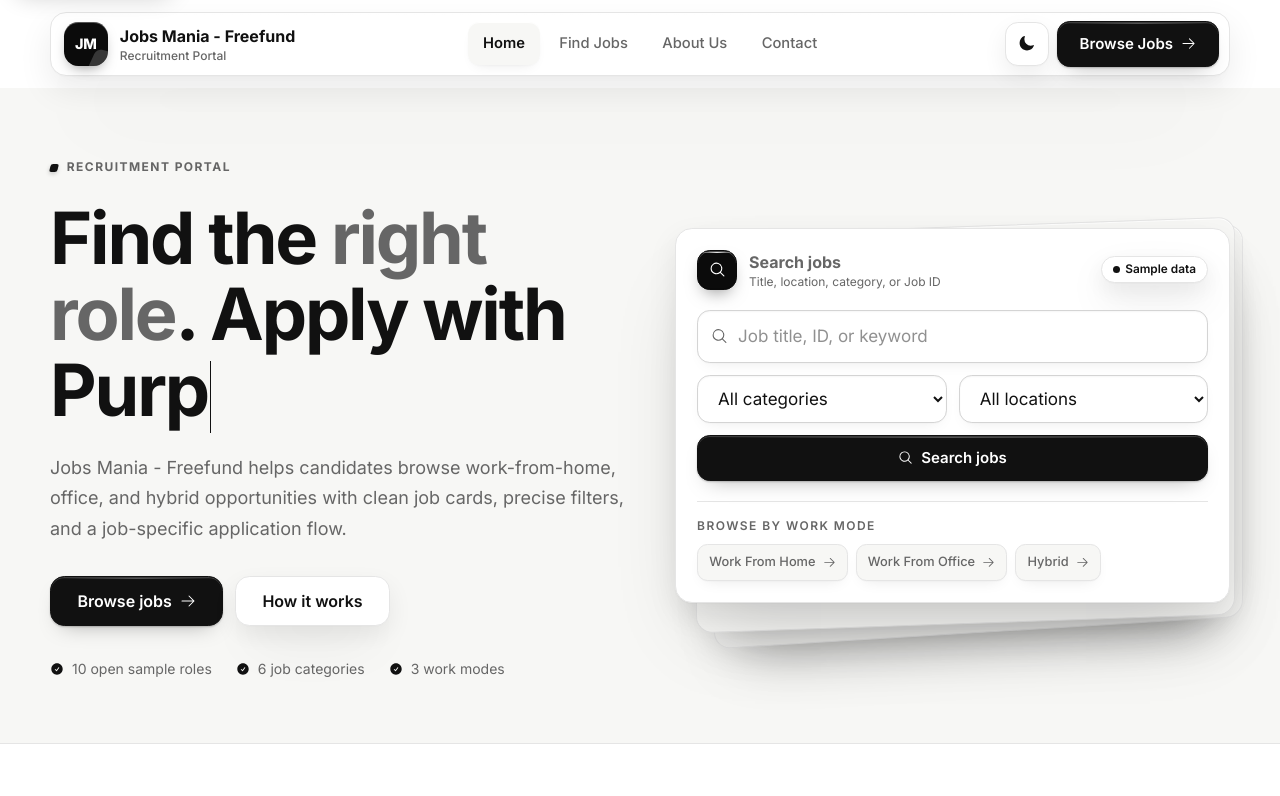
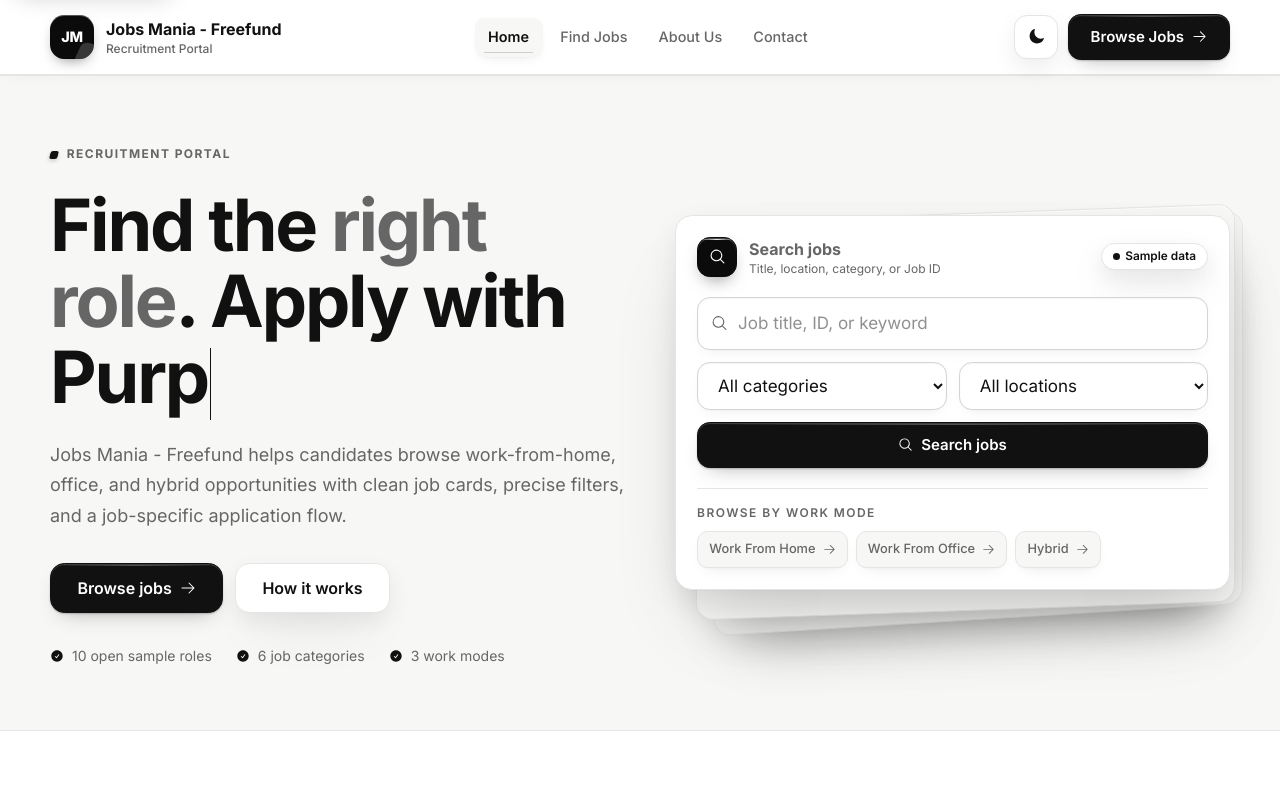
Before and after one commit to codexxxx07/FreeFund, a React (Vite) app in the folder frontend/: page / in a window 1280 px wide. Shown: the top 796 px of the page. Built offline with nearby package versions, Linux system fonts and the light colour scheme.

Commit message:
Updated Navbaar

```diff
--- a/frontend/src/components/layout/Header.jsx
+++ b/frontend/src/components/layout/Header.jsx
@@ -57,8 +57,8 @@ export default function Header() {
   }
 
   return (
-    <header className="sticky top-0 z-50 bg-bg/85 py-3 backdrop-blur-xl">
-      <div className="page-shell">
+    <header className="site-header">
+      <div className={`page-shell${open ? " pb-3" : ""}`}>
         <div className="nav-shell">
           <Link to="/" className="flex min-w-0 items-center gap-3" onClick={() => setOpen(false)}>
             <span className="brand-mark" aria-hidden="true">
@@ -78,7 +78,7 @@ export default function Header() {
             ))}
           </nav>
 
-          <div className="flex items-center gap-2">
+          <div className="flex items-center gap-2.5">
             <button
               type="button"
               className="theme-toggle"
@@ -95,7 +95,7 @@ export default function Header() {
             <button
               ref={menuButtonRef}
               type="button"
-              className="btn-secondary min-h-0 px-3 py-2.5 lg:hidden"
+              className="btn-secondary px-3 py-2.5 lg:hidden"
               aria-expanded={open}
               aria-controls="mobile-nav"
               onClick={() => setOpen((value) => !value)}
@@ -109,7 +109,7 @@ export default function Header() {
         {open ? (
           <nav
             id="mobile-nav"
-            className="mt-2 rounded-2xl border border-line bg-card p-3 shadow-card lg:hidden"
+            className="mt-1 rounded-2xl border border-line bg-card p-3 shadow-card lg:hidden"
             aria-label="Mobile"
           >
             <div className="flex flex-col gap-1">
--- a/frontend/src/styles/index.css
+++ b/frontend/src/styles/index.css
@@ -493,42 +493,44 @@
 
   /* ---------- Navigation ---------- */
 
+  /* The header element itself carries the visual identity (glass, border, shadow).
+     .nav-shell is a pure layout container — no background, no box, no rectangle. */
+  .site-header {
+    background: color-mix(in srgb, var(--bg) 88%, transparent);
+    border-bottom: 1px solid var(--border);
+    backdrop-filter: blur(20px) saturate(1.4);
+    -webkit-backdrop-filter: blur(20px) saturate(1.4);
+    box-shadow: 0 1px 0 var(--border), 0 4px 16px -6px rgba(0, 0, 0, 0.06);
+    position: sticky;
+    top: 0;
+    z-index: 50;
+  }
+
+  :root[data-theme="dark"] .site-header {
+    box-shadow: 0 1px 0 var(--border), 0 4px 16px -6px rgba(0, 0, 0, 0.32);
+  }
+
   .nav-shell {
     display: flex;
     align-items: center;
     justify-content: space-between;
     gap: 1rem;
-    background: var(--navbar-bg);
-    border: 1px solid var(--border);
-    border-radius: 1rem;
-    padding: 0.5rem 0.65rem 0.5rem 0.8rem;
-    box-shadow: var(--nav-shadow);
+    padding-block: 0.875rem;
+  }
+
+  .nav-link {
     position: relative;
-  }
-
-  .nav-shell::after {
-    content: "";
-    position: absolute;
-    inset: 1px 1px auto 1px;
-    height: 1px;
-    border-radius: inherit;
-    background: linear-gradient(90deg, transparent 0%, var(--edge-sheen) 50%, transparent 100%);
-    pointer-events: none;
-  }
-
-  .nav-link {
     display: inline-flex;
     align-items: center;
     gap: 0.4rem;
-    border-radius: 0.7rem;
-    padding: 0.55rem 0.95rem;
-    color: var(--muted);
-    font-size: 0.92rem;
+    border-radius: 0.6rem;
+    padding: 0.5rem 0.85rem;
+    color: var(--muted);
+    font-size: 0.9rem;
     font-weight: 500;
     transition:
-      color 0.18s ease,
-      background-color 0.18s ease,
-      box-shadow 0.18s ease;
+      color 0.16s ease,
+      background-color 0.16s ease;
   }
 
   .nav-link:hover {
@@ -541,6 +543,17 @@
     background: var(--active-bg);
     font-weight: 600;
     box-shadow: var(--active-shadow);
+  }
+
+  .nav-link.is-active::after {
+    content: "";
+    position: absolute;
+    inset-inline: 0.6rem;
+    bottom: 0.25rem;
+    height: 1.5px;
+    border-radius: 999px;
+    background: var(--text);
+    opacity: 0.18;
   }
 
   .theme-toggle {
```
